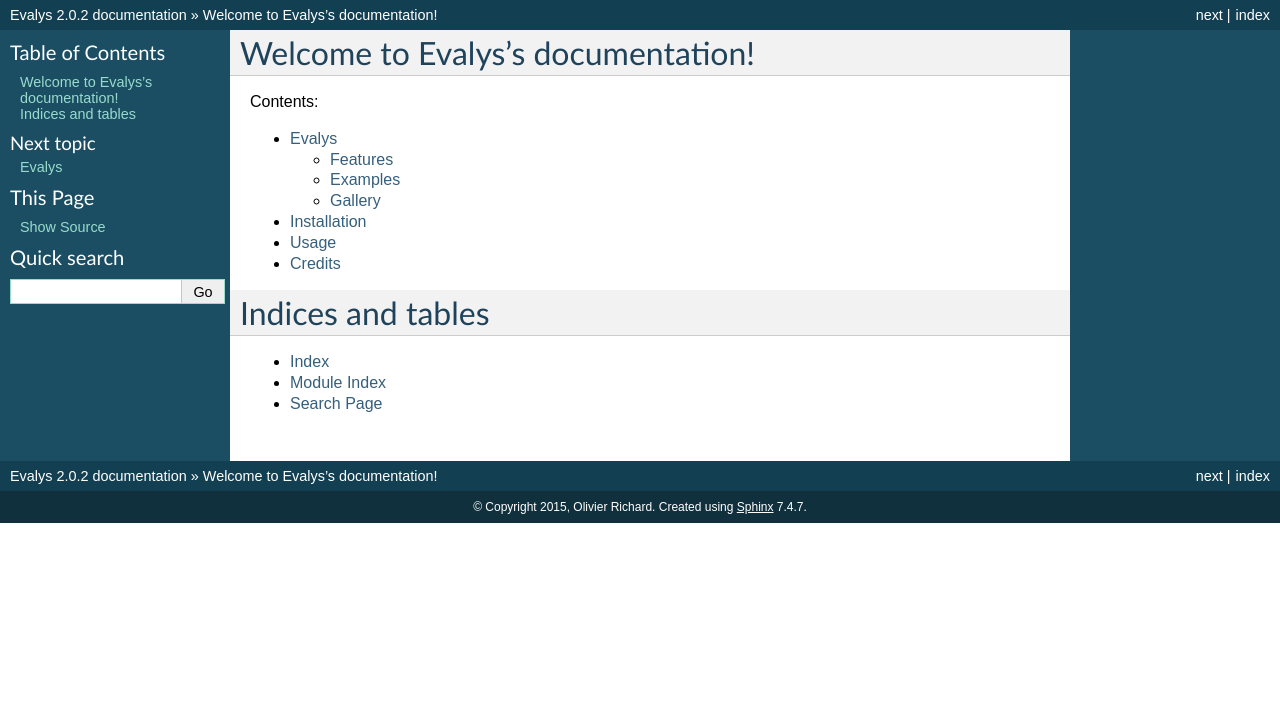
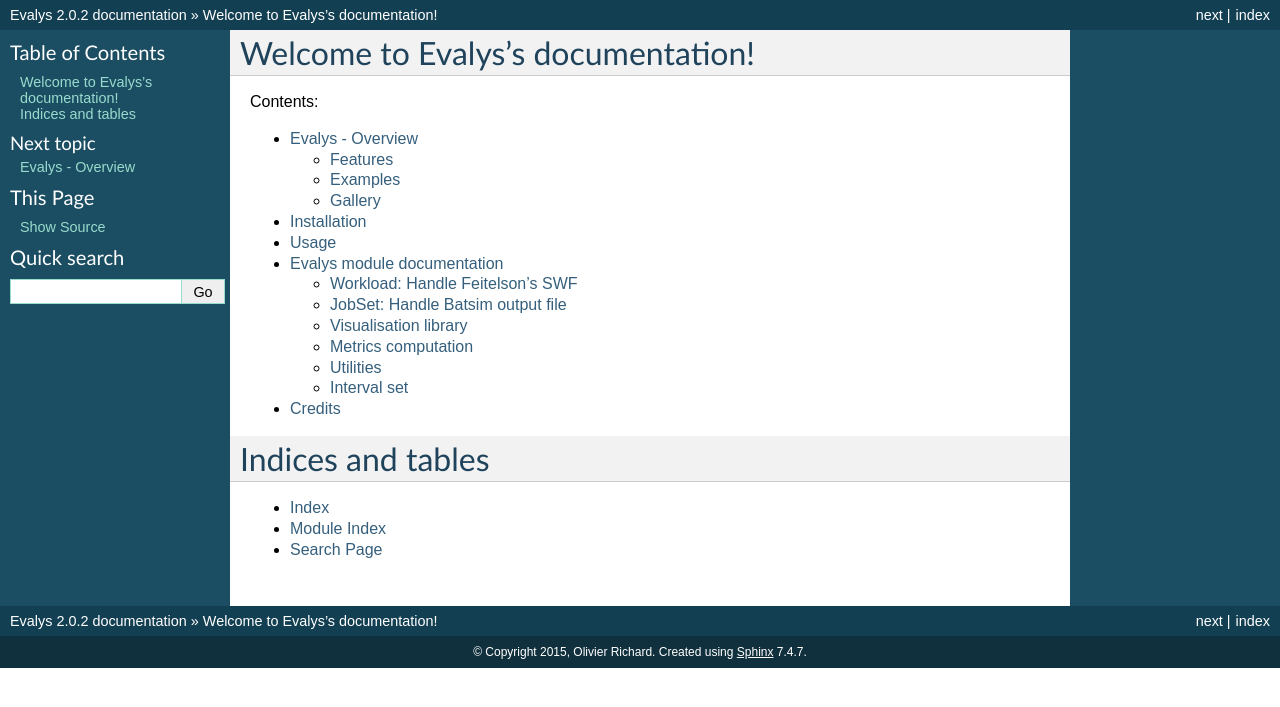
Before and after one commit to oar-team/evalys, a Sphinx documentation site: the page built from docs/index.rst, in a window 1280 px wide. Shown: the top 707 px of the page. Built offline with Sphinx 7.4.7, drawn with Linux system fonts in a browser that asks for light colours.

Commit message:
Update and debug docstring for autodoc

```diff
--- a/docs/conf.py
+++ b/docs/conf.py
@@ -17,13 +17,14 @@
 import os
 import re
 import datetime
+import sys
 
 HERE = os.path.dirname(__file__)
 
 # If extensions (or modules to document with autodoc) are in another directory,
 # add these directories to sys.path here. If the directory is relative to the
 # documentation root, use os.path.abspath to make it absolute, like shown here.
-#sys.path.insert(0, os.path.abspath('.'))
+sys.path.insert(0, os.path.abspath('../'))
 
 # -- General configuration ------------------------------------------------
 
--- a/docs/index.rst
+++ b/docs/index.rst
@@ -14,6 +14,7 @@
    readme
    installation
    usage
+   library_doc
    contributing
    authors
    history
--- /dev/null
+++ b/docs/library_doc.rst
@@ -0,0 +1,43 @@
+Evalys module documentation
+===========================
+
+
+Workload: Handle Feitelson's SWF
+--------------------------------
+
+.. automodule:: evalys.workload
+   :members:
+
+
+JobSet: Handle Batsim output file
+---------------------------------
+
+.. automodule:: evalys.jobset
+   :members:
+
+
+Visualisation library
+---------------------
+
+.. automodule:: evalys.visu
+   :members:
+
+Metrics computation
+-------------------
+
+.. automodule:: evalys.metrics
+   :members:
+
+
+Utilities
+---------
+
+.. automodule:: evalys.utils
+   :members:
+
+
+Interval set
+------------
+
+.. automodule:: evalys.interval_set
+   :members:
```
Also changed, not shown: README.rst (+2 -5 lines), 6 other files.
